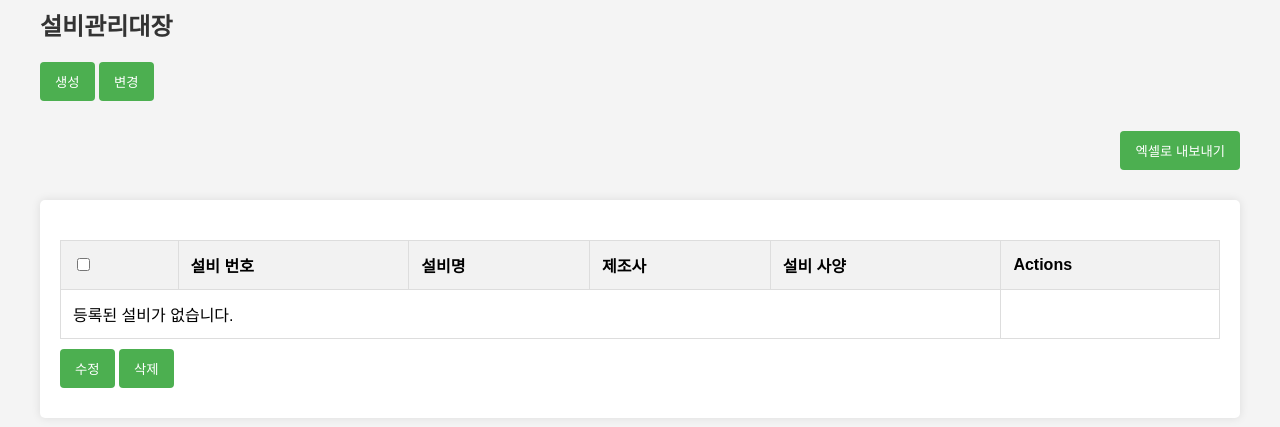
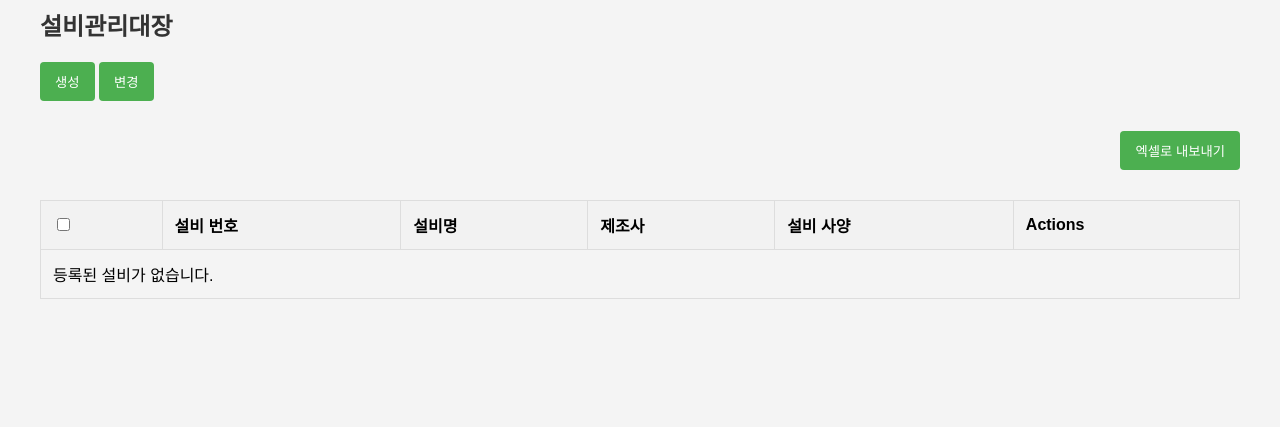
Before and after one commit to Ted19700128/midbizsolution, a Django app: page /equipment/menu/?mode=edit in a window 1280 px wide. Shown: the part 134-561 px from the top of the page. Run offline with Django 5.2, Linux system fonts and the light colour scheme; data that the repository does not hold is empty.

Commit message:
update views.py and templates

```diff
--- a/myapp/templates/myapp/equipment_menu.html
+++ b/myapp/templates/myapp/equipment_menu.html
@@ -1,3 +1,5 @@
+<!-- templates/myapp/equipment_menu.html -->
+
 {% extends 'base.html' %}
 
 {% block title %}설비관리대장{% endblock %}
@@ -5,52 +7,23 @@
 {% block content %}
 <h2>설비관리대장</h2>
 <div>
-    <button class="btn" onclick="location.href='{{ create_equipment }}'">생성</button>
-    <button class="btn" onclick="location.href='?mode=edit'">변경</button>
-    <!-- 조회 버튼은 주석 처리됨 -->
+    <button class="btn btn-success" onclick="location.href='{{ create_equipment }}'">생성</button>
+    <button class="btn btn-warning" onclick="location.href='?mode=edit'">변경</button>
+    <!-- <button class="btn btn-info" onclick="location.href='?mode=view'">조회</button> -->
 </div>
 
-<!-- 테이블 표시 -->
-<!-- 엑셀로 내보내기 버튼 -->
-<div style="text-align: right; margin-bottom: 10px; margin-top: 20px;">
-    <button class="btn" onclick="exportToExcel()">엑셀로 내보내기</button>
-</div>
+{% if show_table %}
+    <!-- 엑셀로 내보내기 버튼 -->
+    <div style="text-align: right; margin-bottom: 10px; margin-top: 20px;">
+        <button class="btn btn-secondary" onclick="exportToExcel()">엑셀로 내보내기</button>
+    </div>
 
-<!-- 테이블을 항상 표시 -->
-{% if mode == 'edit' %}
-<!-- 변경 모드: 체크박스가 포함된 테이블 -->
-<form method="post" action="">
-    {% csrf_token %}
     {% include 'myapp/equipment_table.html' %}
-    <!-- 수정 및 삭제 버튼 -->
-    <div style="margin-top: 10px;">
-        <button class="btn" type="submit" formaction="{% url 'update_equipment' %}">수정</button>
-        <button class="btn" type="submit" formaction="{% url 'delete_equipment' %}">삭제</button>
-    </div>
-</form>
-{% else %}
-<!-- 'view' 모드나 기본 모드인 경우 테이블을 표시 -->
-{% include 'myapp/equipment_table.html' %}
 {% endif %}
 
 {% endblock %}
 
 {% block extra_js %}
-{% if mode == 'edit' %}
-<script>
-document.addEventListener('DOMContentLoaded', function() {
-    const selectAllCheckbox = document.getElementById('select_all');
-    if (selectAllCheckbox) {
-        const checkboxes = document.querySelectorAll('input[name="equipment_ids"]');
-        selectAllCheckbox.addEventListener('change', function() {
-            checkboxes.forEach(function(checkbox) {
-                checkbox.checked = selectAllCheckbox.checked;
-            });
-        });
-    }
-});
-</script>
-{% endif %}
 <script>
 function exportToExcel() {
     window.location.href = "{% url 'export_to_excel' %}";
--- a/myapp/templates/myapp/equipment_table.html
+++ b/myapp/templates/myapp/equipment_table.html
@@ -1,6 +1,6 @@
 <!-- templates/myapp/equipment_table.html -->
 
-<table>
+<table class="table">
     <thead>
         <tr>
             {% if mode == 'edit' %}
@@ -10,7 +10,7 @@
             <th>설비명</th>
             <th>제조사</th>
             <th>설비 사양</th>
-            <th>Actions</th> <!-- 수정 버튼을 위한 열 추가 -->
+            <th>Actions</th> <!-- '수정' 버튼을 위한 열 추가 -->
         </tr>
     </thead>
     <tbody>
@@ -24,13 +24,13 @@
             <td>{{ equipment.manufacturer }}</td>
             <td>{{ equipment.specs }}</td>
             <td>
-                <!-- 각 설비의 수정 페이지로 이동하는 버튼 -->
+                <!-- 각 설비의 '수정' 버튼 -->
                 <a href="{% url 'update_equipment' equipment.id %}" class="btn btn-primary">수정</a>
             </td>
         </tr>
         {% empty %}
         <tr>
-            <td colspan="{% if mode == 'edit' %}5{% else %}4{% endif %}">등록된 설비가 없습니다.</td>
+            <td colspan="{% if mode == 'edit' %}6{% else %}5{% endif %}">등록된 설비가 없습니다.</td>
         </tr>
         {% endfor %}
     </tbody>
--- a/myapp/templates/myapp/update_equipment.html
+++ b/myapp/templates/myapp/update_equipment.html
@@ -10,10 +10,6 @@
 
 <form method="post">
     {% csrf_token %}
-    <!-- 숨겨진 필드로 equipment_id 전달 -->
-    {% if equipment_id %}
-        <input type="hidden" name="equipment_ids" value="{{ equipment_id }}">
-    {% endif %}
     {{ form.as_p }}
     <input type="submit" name="confirm_update" value="완료" class="btn btn-primary">
     <button type="button" class="btn btn-secondary" onclick="window.history.back();">취소</button>
--- a/myapp/views.py
+++ b/myapp/views.py
@@ -55,7 +55,7 @@
     else:
         form = EquipmentForm(instance=equipment)
 
-    return render(request, 'myapp/update_equipment.html', {'form': form})
+    return render(request, 'myapp/update_equipment.html', {'form': form, 'equipment_id': equipment_id})
 
 def delete_equipment(request):
     if request.method == 'POST':
```
